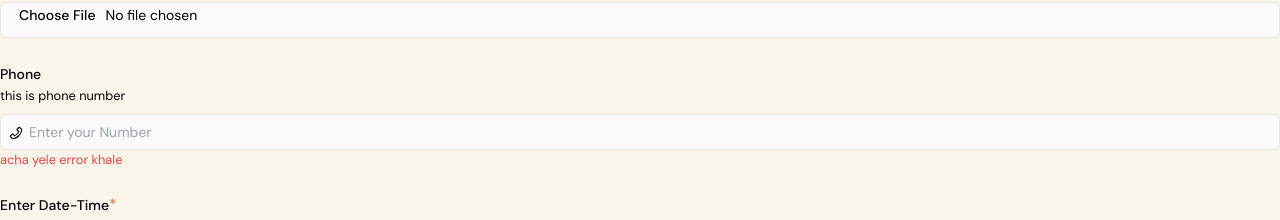
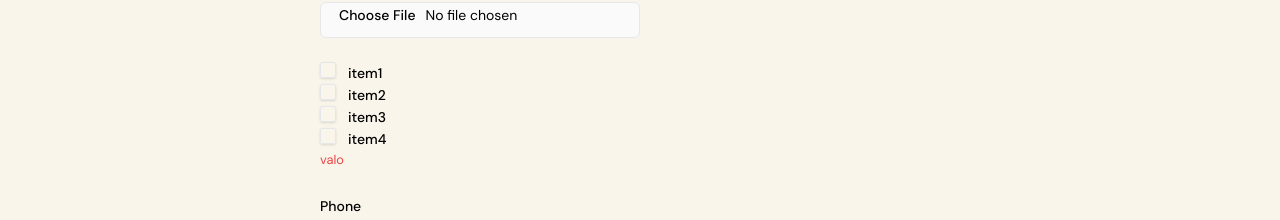
Before and after one commit to nitkkr-dev/nitkkr, a Next.js app: page /en in a window 1280 px wide. Shown: the part 2666-2886 px from the top of the page. Built offline with nearby package versions, Linux system fonts and the light colour scheme.

Commit message:
checkbox fix

```diff
--- a/components/inputs/Checkbox.tsx
+++ b/components/inputs/Checkbox.tsx
@@ -1,63 +1,36 @@
-// 'use client';
-// import React, { useState } from 'react';
+'use client';
+import { forwardRef } from 'react';
 
-// import { Checkbox } from '@/components/ui/checkbox';
+import { Checkbox } from '@/components/ui/checkbox';
 
-// import { Label } from '../ui/label';
-// import { InputProps } from '../ui/input';
+import { InputProps } from '../ui/input';
+import { Label } from '../ui/label';
 
-// type SelectionMode = 'single' | 'multi';
+interface ListProps extends InputProps {
+  items: string[]; // Define type for items
+  className?: string;
+}
 
-// interface ListProps extends InputProps {
-//   items: { id: string; label: string }[];
-//   selectionMode?: SelectionMode;
-//   className?: string;
-//   value?: string[]; // Update value to be explicitly an array of strings
-//   onChange?: (value: string[]) => void; // Ensure onChange is properly typed
-// }
+const CheckboxReactHookFormMultiple = forwardRef<HTMLDivElement, ListProps>(
+  ({ items, className, ...props }: ListProps) => {
+    return (
+      <div className={className}>
+        {items.map((item) => (
+          <div
+            key={item}
+            className="flex flex-row items-start space-x-3 space-y-0"
+          >
+            <Checkbox disabled={props.disabled} />
+            <Label className="text-sm font-medium">{item}</Label>
+          </div>
+        ))}
+        <p className="marker:text-muted-foreground block text-[0.8rem] text-red-500 ">
+          {props.errorMsg}
+        </p>
+      </div>
+    );
+  }
+);
 
-// export function CheckboxReactHookFormMultiple({
-//   items,
-//   selectionMode = 'multi',
-//   className,
-//   value = [], // Provide default value as an empty array
-//   onChange, // Destructure onChange
-//   ...props
-// }: ListProps) {
-//   const [selectedItem, setSelectedItem] = useState<string | null>(null);
-
-//   return (
-//     <div className={className}>
-//       {items.map((item) => (
-//         <div
-//           key={item.id}
-//           className="flex flex-row items-start space-x-3 space-y-0"
-//         >
-//           <Checkbox
-//             disabled={props.disabled}
-//             checked={
-//               selectionMode === 'single'
-//                 ? selectedItem === item.id
-//                 : value.includes(item.id) // Ensure value is properly handled
-//             }
-//             onCheckedChange={(checked) => {
-//               if (selectionMode === 'single') {
-//                 setSelectedItem(checked ? item.id : null);
-//                 if (onChange) onChange(checked ? [item.id] : []);
-//               } else {
-//                 const updatedValue = checked
-//                   ? [...value, item.id]
-//                   : value.filter((val) => val !== item.id);
-//                 if (onChange) onChange(updatedValue);
-//               }
-//             }}
-//           />
-//           <Label className="text-sm font-normal">{item.label}</Label>
-//         </div>
-//       ))}
-//       <p className="text-muted-foreground block text-[0.8rem] text-red-500">
-//         {props.errorMsg}
-//       </p>
-//     </div>
-//   );
-// }
+CheckboxReactHookFormMultiple.displayName = 'CheckboxReactHookFormMultiple';
+export default CheckboxReactHookFormMultiple;
--- a/components/inputs/Visualizer.tsx
+++ b/components/inputs/Visualizer.tsx
@@ -6,7 +6,7 @@ import TextField from './text';
 import PhoneField from './telephone';
 import DatePicker from './date';
 import FileUpload from './fileUpload';
-// import { CheckboxReactHookFormMultiple } from './Checkbox';
+import CheckboxReactHookFormMultiple from './Checkbox';
 import { DateTimePicker } from './date-time-picker/date-time-picker';
 import { TimeField } from './date-time-picker/time-field';
 import SelectDropdown from './selectIItem';
@@ -16,7 +16,7 @@ export default function Visualizer() {
   const nameRef = useRef(null);
   const dateRef = useRef(null);
   const fileRef = useRef(null);
-  // const checkboxRef = useRef(null);
+  const checkboxRef = useRef(null);
   const phoneRef = useRef(null);
   const dateTimeRef = useRef(null);
   const timeRef = useRef(null);
@@ -42,7 +42,7 @@ export default function Visualizer() {
 
   return (
     <form onSubmit={handleSubmit}>
-      <div className="w-full space-y-6">
+      <div className="ml-80 w-80 space-y-6">
         <EmailField
           ref={emailRef}
           description="email field hai ye"
@@ -62,14 +62,13 @@ export default function Visualizer() {
           errorMsg="mooj kro"
         />
         <FileUpload ref={fileRef} required accept=".ppt" />
-        {/* <CheckboxReactHookFormMultiple
+        <CheckboxReactHookFormMultiple
           ref={checkboxRef}
           items={items}
           description="check only one value"
-          selectionMode="multi"
           required
           errorMsg="valo"
-        /> */}
+        />
         <PhoneField
           ref={phoneRef}
           description="this is phone number"
```
